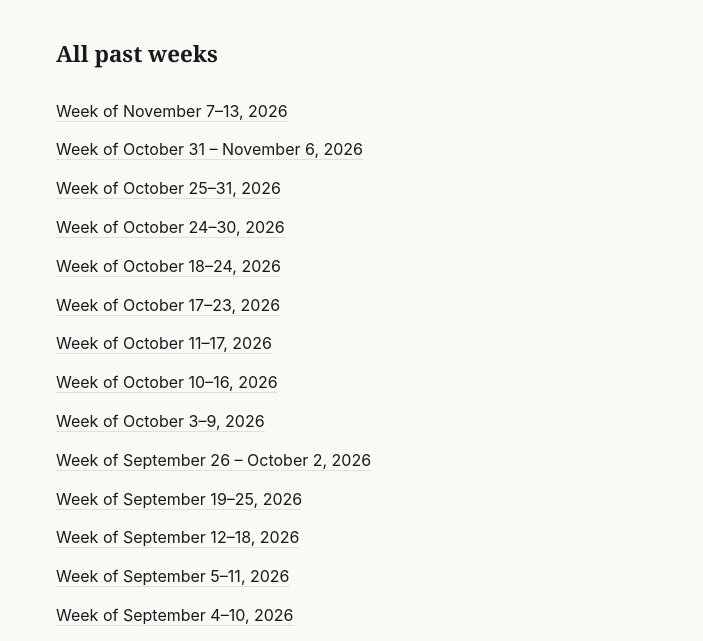
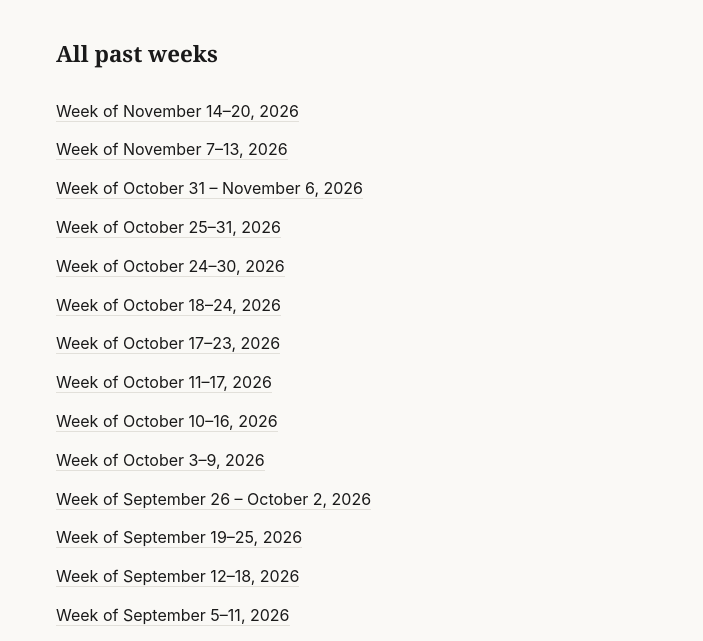
Before and after one commit to Blackbody-8/weeklymusic, a plain HTML site: page archive/index.html in a window 1280 px wide. Shown: the part 157-798 px from the top of the page, without its empty margins (288-991 px from the left). Drawn offline with Linux system fonts and the light colour scheme.

Commit message:
Rebuild archive index (2026-11-20)

```diff
--- a/archive/index.html
+++ b/archive/index.html
@@ -15,6 +15,7 @@
 <main>
 <h2>All past weeks</h2>
 <ul class="archive-list">
+  <li><a href="2026-11-20.html">Week of November 14–20, 2026</a></li>
   <li><a href="2026-11-13.html">Week of November 7–13, 2026</a></li>
   <li><a href="2026-11-06.html">Week of October 31 – November 6, 2026</a></li>
   <li><a href="2026-10-31.html">Week of October 25–31, 2026</a></li>
```
